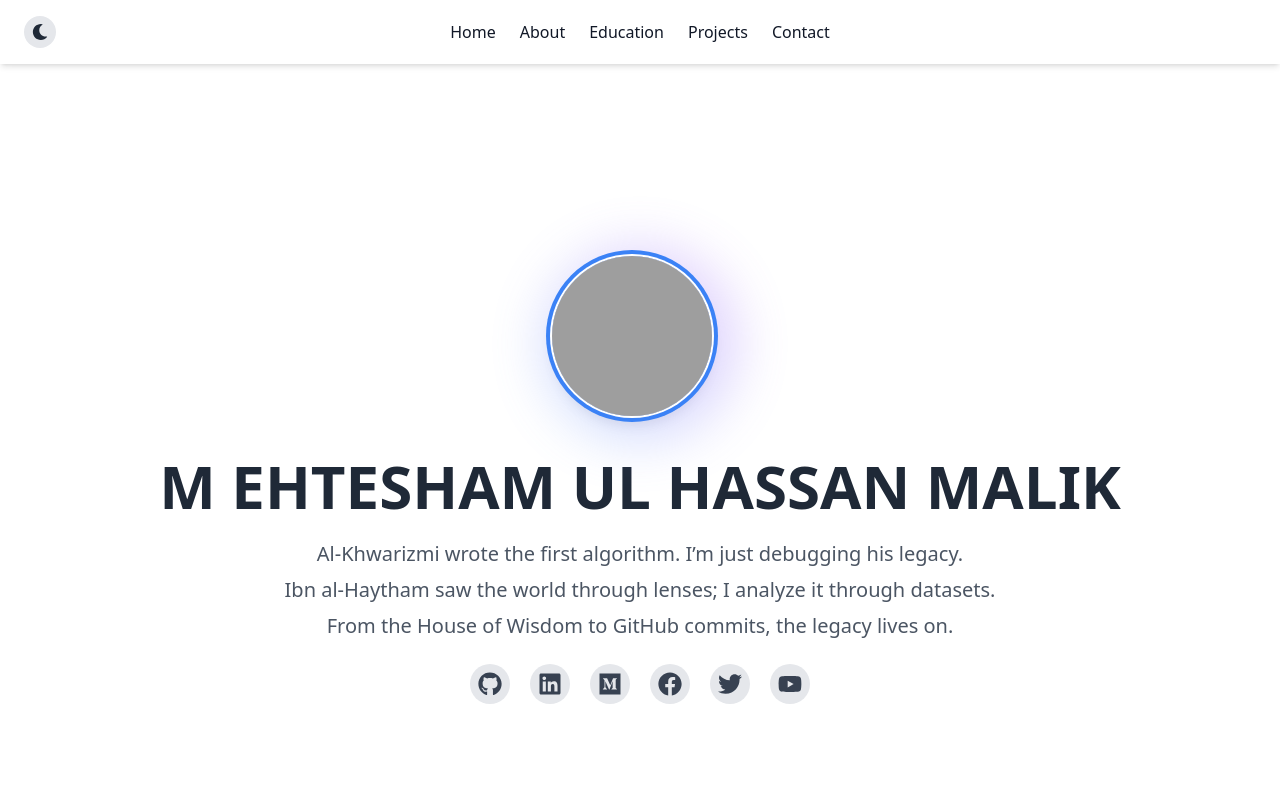
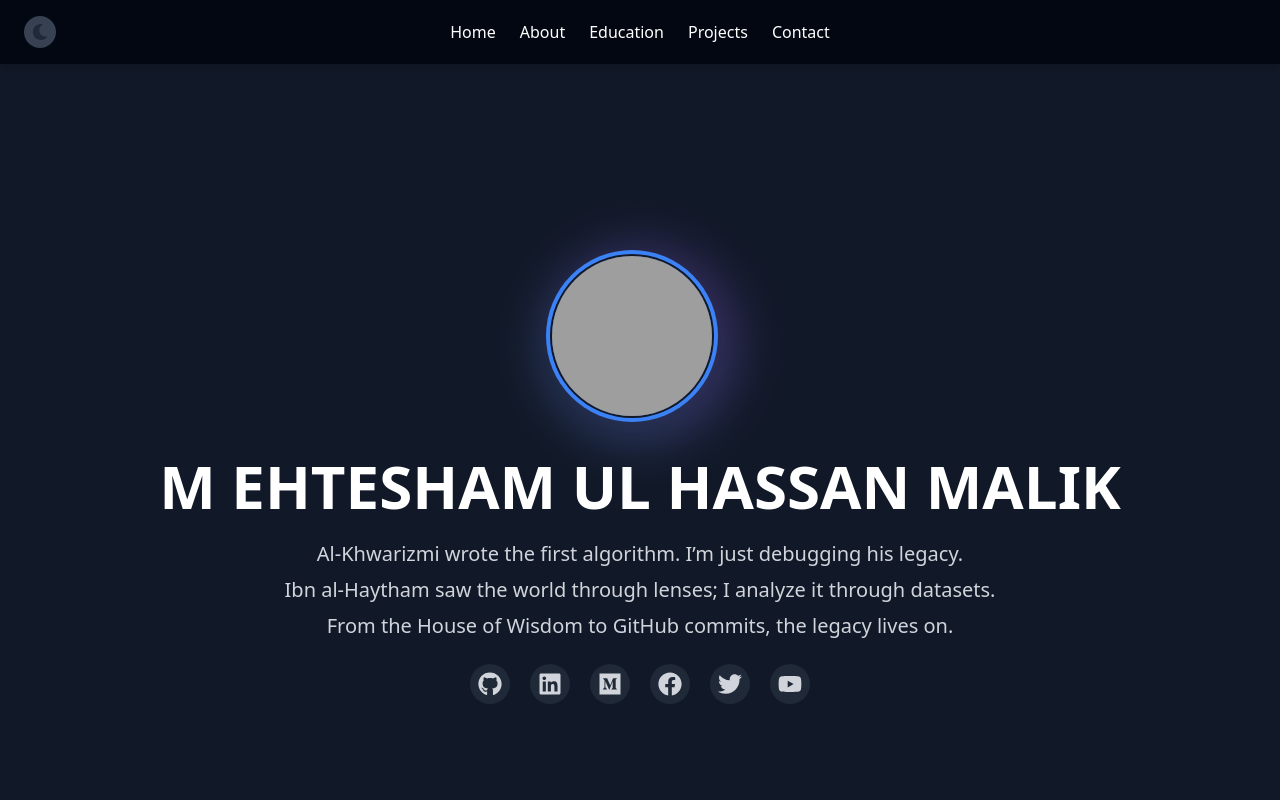
Before and after one commit to M-Ehtesham-Ul-Hassan-Malik/ehtesham-malik-portfolio, a React (Create React App) app: page / in a window 1280 px wide. Shown: the top 800 px of the page. Built offline with nearby package versions, Linux system fonts and the light colour scheme; grey boxes are pictures that could not be loaded.

Commit message:
feat(theme): enable dark mode by default on initial load

```diff
--- a/src/App.jsx
+++ b/src/App.jsx
@@ -1,4 +1,4 @@
-import React from 'react';
+import React, { useEffect } from 'react';
 import { Routes, Route } from 'react-router-dom';
 import Navbar from './components/Navbar';
 import Footer from './components/Footer';
@@ -10,6 +10,11 @@
 import Education from './pages/Education';
 
 export default function App() {
+  useEffect(() => {
+    // Add 'dark' class to <html> tag to enable dark mode by default
+    document.documentElement.classList.add('dark');
+  }, []);
+
   return (
     <>
       <Navbar />
--- a/tailwind.config.js
+++ b/tailwind.config.js
@@ -1,6 +1,6 @@
 // tailwind.config.js
 module.exports = {
-  content: ["./src/**/*.{js,jsx}"],
+  content: ['./src/**/*.{js,jsx,ts,tsx}'],
   darkMode: 'class', // <-- enables dark mode via 'dark' class
   theme: { extend: {} },
   plugins: [],
```
